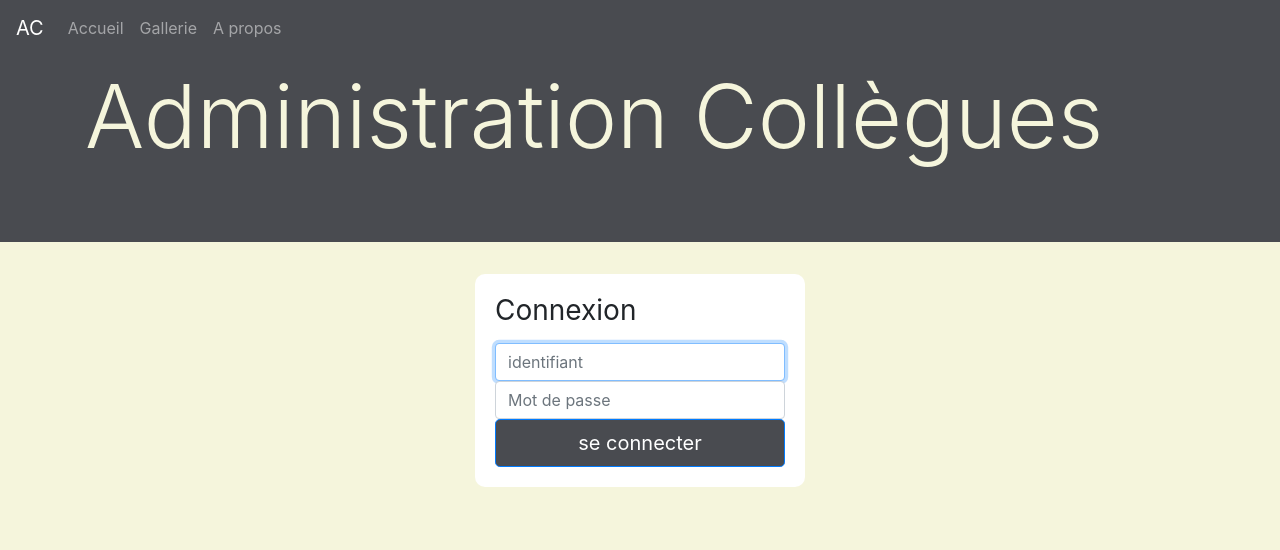
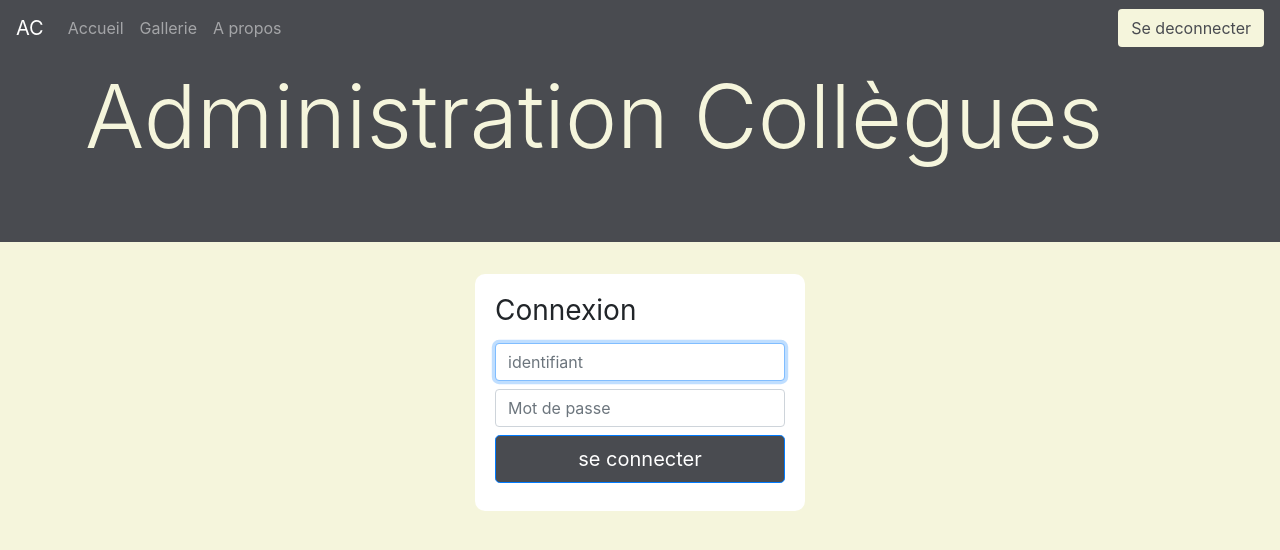
Before and after one commit to KSeguineau/collegues-front, an Angular app: page /login in a window 1280 px wide. Shown: the top 550 px of the page. Built offline with nearby package versions, Linux system fonts and the light colour scheme.

Commit message:
navbar collapse

```diff
--- a/src/app/app.component.css
+++ b/src/app/app.component.css
@@ -5,3 +5,12 @@
 h1{
     color: beige;
 }
+
+button{
+    background-color: beige;
+    color: #494b50;
+}
+
+.navbar-collapse{
+    background-color: #494b50;
+}
--- a/src/app/app.component.html
+++ b/src/app/app.component.html
@@ -1,22 +1,33 @@
-<div class="jumbotron" >
+<div class="jumbotron">
     <div class="row">
         <div class="col">
             <nav class="navbar navbar-expand-lg navbar-dark  fixed-top text-light">
                 <a class="navbar-brand" routerLink="/accueil">AC</a>
-                <button class="navbar-toggler" type="button" data-toggle="collapse" data-target="#navbarSupportedContent" aria-controls="navbarSupportedContent" aria-expanded="false" aria-label="Toggle navigation">
+                <button class="navbar-toggler" type="button" data-toggle="collapse" (click)="toggleNavbar()"
+                        data-target="#navbarSupportedContent" aria-controls="navbarSupportedContent"
+                        aria-expanded="false" aria-label="Toggle navigation">
                     <span class="navbar-toggler-icon"></span>
                 </button>
 
-                <div class="collapse navbar-collapse" id="navbarSupportedContent">
+                <div class="collapse navbar-collapse " id="navbarSupportedContent" [ngClass]="{ 'show': navbarOpen }">
                     <ul class="navbar-nav mr-auto">
                         <li class="nav-item ">
                             <a class="nav-link" routerLink="/accueil">Accueil <span class="sr-only">(current)</span></a>
                         </li>
                         <li class="nav-item ">
-                            <a class="nav-link" routerLink="/gallerie">Gallerie <span class="sr-only">(current)</span></a>
+                            <a class="nav-link" routerLink="/gallerie">Gallerie <span
+                                    class="sr-only">(current)</span></a>
                         </li>
                         <li class="nav-item ">
-                            <a class="nav-link" routerLink="/apropos">A propos <span class="sr-only">(current)</span></a>
+                            <a class="nav-link" routerLink="/apropos">A propos <span
+                                    class="sr-only">(current)</span></a>
+                        </li>
+                    </ul>
+                    <ul class="nav navbar-nav navbar-right">
+                        <li>
+                            <div class="btn-nav">
+                                <button class="btn navbar-btn" (click)="logout()">Se deconnecter</button>
+                            </div>
                         </li>
                     </ul>
 
@@ -30,8 +41,6 @@
 </div>
 
 
-
-
-<div >
+<div>
     <router-outlet></router-outlet>
 </div>
--- a/src/app/app.component.ts
+++ b/src/app/app.component.ts
@@ -1,5 +1,6 @@
 import { Component } from '@angular/core';
 import {DataService} from "./services/data.service";
+import {Router} from "@angular/router";
 
 
 
@@ -11,7 +12,15 @@ import {DataService} from "./services/data.service";
 })
 export class AppComponent {
   collegue = this._dataService.subjectCollegue;
-  constructor(private _dataService:DataService){}
+  constructor(private _dataService:DataService, private router:Router){}
+  navbarOpen = false;
 
+  logout(){
+  this._dataService.logout().subscribe(()=>{this.router.navigate(['/login'])});
+  }
+
+  toggleNavbar() {
+    this.navbarOpen = !this.navbarOpen;
+  }
 
 }
--- a/src/app/connexion/connexion.component.html
+++ b/src/app/connexion/connexion.component.html
@@ -2,9 +2,9 @@
 <form class="form-signin">
     <h1 class="h3 mb-3 font-weight-normal">Connexion</h1>
     <label for="inputIdentifiant" class="sr-only" >Identifiant</label>
-    <input type="text" id="inputIdentifiant" class="form-control" placeholder="identifiant" required="" autofocus="" #login>
+    <input type="text" id="inputIdentifiant" class="form-control my-2" placeholder="identifiant" required="" autofocus="" #login>
     <label for="inputPassword" class="sr-only">Mot de passe</label>
-    <input type="password" id="inputPassword" class="form-control" placeholder="Mot de passe" required="" #mdp>
-    <button class="btn btn-lg btn-primary btn-block" (click)="connexion(login.value,mdp.value)">se connecter</button>
-
+    <input type="password" id="inputPassword" class="form-control my-2" placeholder="Mot de passe" required="" #mdp>
+    <button class="btn btn-lg btn-primary btn-block my-2" (click)="connexion(login.value,mdp.value)">se connecter</button>
+    <p *ngIf="messageError" class="my-2 text-center text-danger">{{messageError}}</p>
 </form>
--- a/src/app/gallerie/gallerie.component.css
+++ b/src/app/gallerie/gallerie.component.css
@@ -1,6 +1,10 @@
 .photoClass{
-    min-height: 250px;
+    min-height: 180px;
     background-repeat: no-repeat;
     background-size: contain;
     background-position: center;
 }
+
+.photoClass:hover{
+    cursor: pointer;
+}
--- a/src/app/services/data.service.ts
+++ b/src/app/services/data.service.ts
@@ -90,4 +90,13 @@ export class DataService {
         return this._httpClient.get<PhotosInterface[]>(environment.backendUrl+"/collegues/photos",{withCredentials:true});
     }
 
+    logout():Observable<void>{
+        const httpOptions = {
+            headers: new HttpHeaders({
+                "Content-Type": "application/json"
+            }),
+            withCredentials: true
+        };
+        return this._httpClient.post<void>(environment.backendUrl+"/logout",{},httpOptions);
+    }
 }
```
